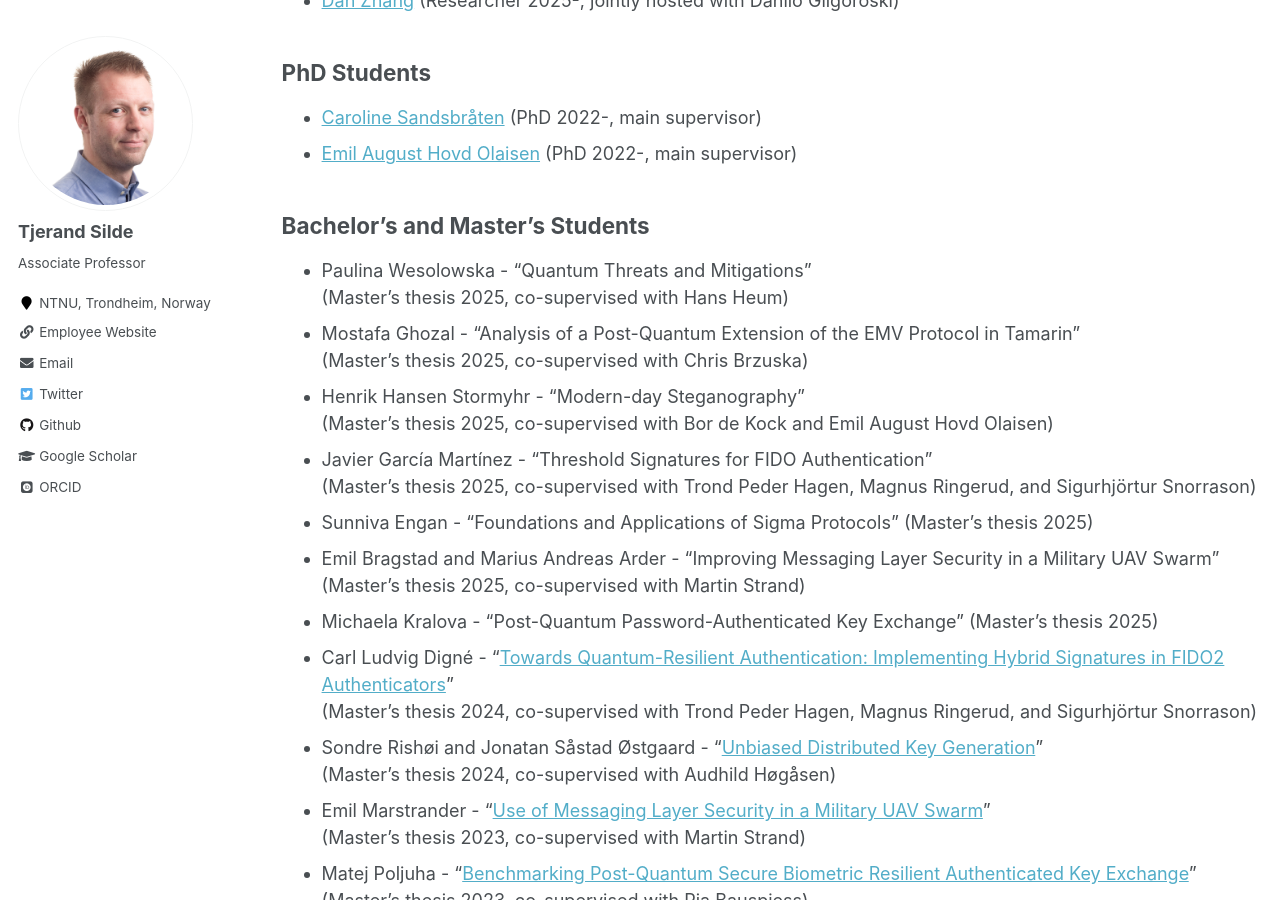
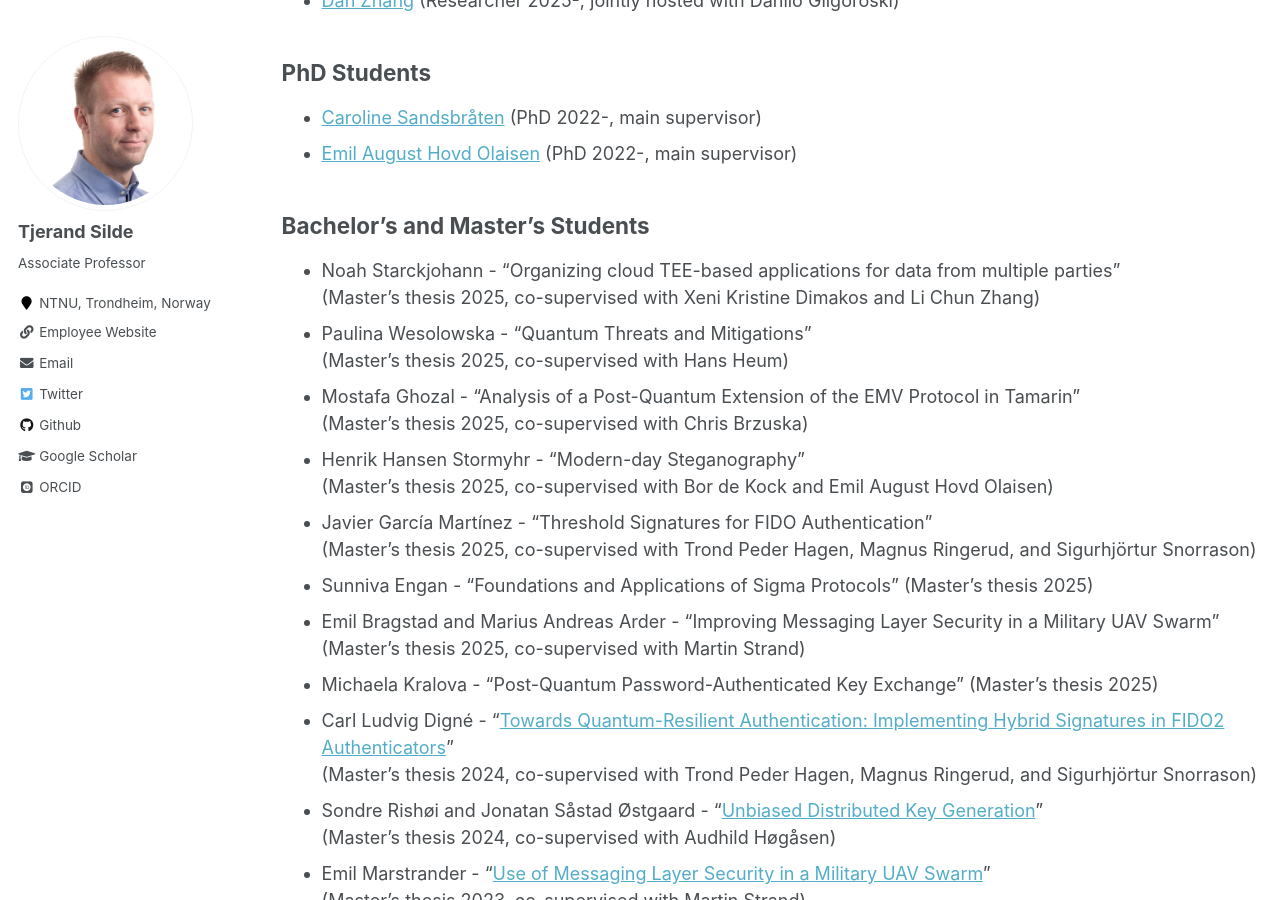
Before and after one commit to tjesi/tjesi.github.io, a Jekyll site: the page built from _pages/people.md, in a window 1280 px wide and 900 px high, scrolled down 330 px. Built offline with Jekyll 4.4.1, drawn with Linux system fonts in a browser that asks for light colours; some web fonts are replaced.

Commit message:
Update people.md

```diff
--- a/_pages/people.md
+++ b/_pages/people.md
@@ -19,6 +19,8 @@ author_profile: true
 
 ## Bachelor's and Master's Students
 
+- Noah Starckjohann - "Organizing cloud TEE-based applications for data from multiple parties"
+(Master's thesis 2025, co-supervised with Xeni Kristine Dimakos and Li Chun Zhang)
 - Paulina Wesolowska - "Quantum Threats and Mitigations"
 (Master's thesis 2025, co-supervised with Hans Heum)
 - Mostafa Ghozal - "Analysis of a Post-Quantum Extension of the EMV Protocol in Tamarin"
```
